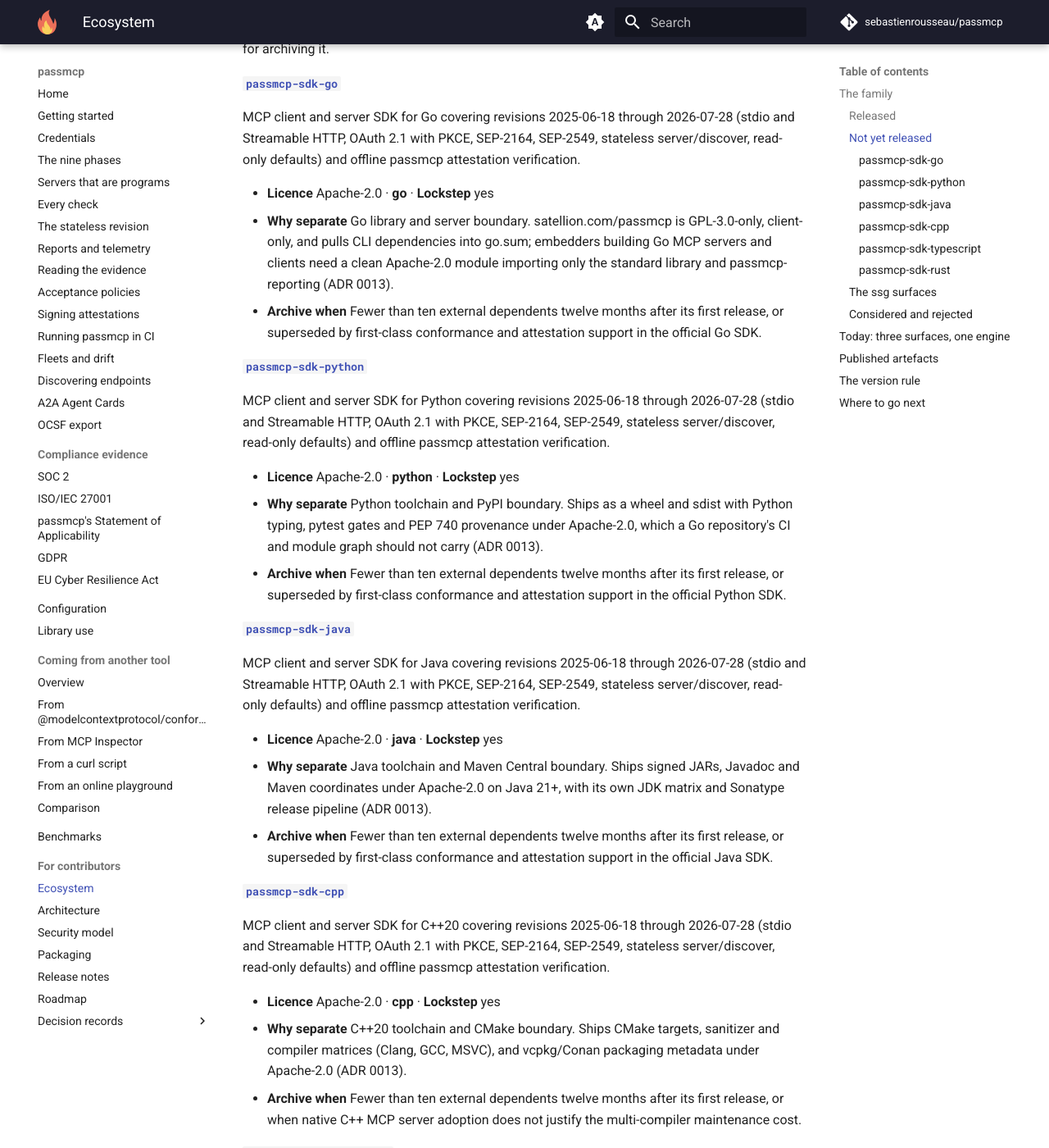
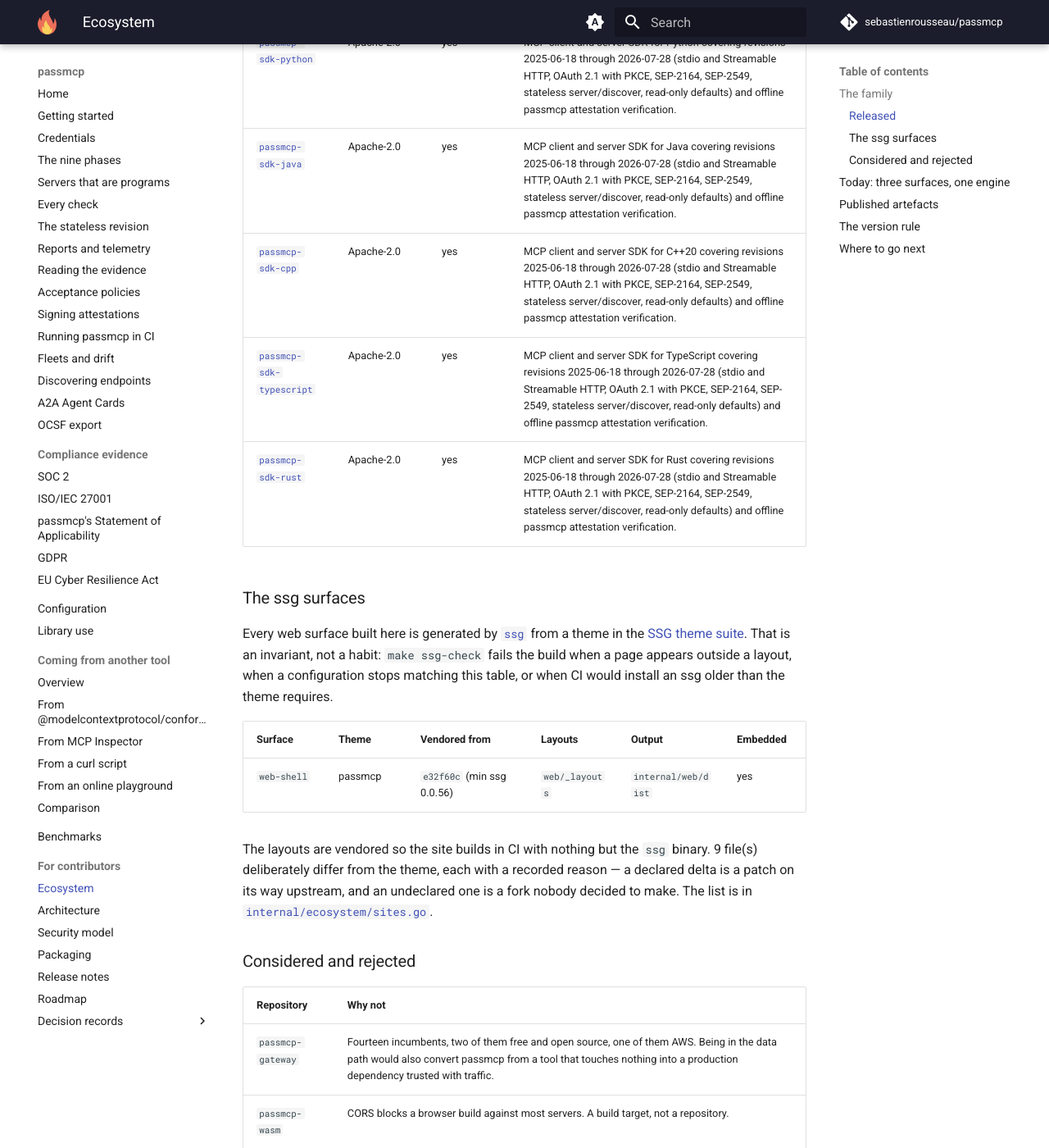
Before and after one commit to sebastienrousseau/passmcp, an MkDocs documentation site: the page built from docs/ecosystem.md, in a window 1280 px wide and 1400 px high, scrolled down 1527 px. Shown: the whole window at 82% size. Built offline with MkDocs 1.6.1 and Material for MkDocs 9.7.7, drawn with Linux system fonts in a browser that asks for light colours; comment, search, counter and statistics services are not loaded; some of the changed text lies outside the part shown.

Commit message:
chore(release): passmcp 0.0.10
Move go.mod, go.sum, and SBOM.md to satellion.com/passmcp-reporting
v0.0.10, promote all six Apache-2.0 MCP language SDKs to Released in
internal/ecosystem, stamp 0.0.10 on 2026-11-13 in CHANGELOG.md and
docs/releases/v0.0.10.md, update @v0.0.10 install pins, and refresh
docs/ecosystem.md, README.md, and ecosystem.json via make ecosystem.

Assisted-by: Antigravity:Gemini [golangci-lint, codespell, lychee]
Signed-off-by: Sebastien Rousseau <sebastienrousseau@users.noreply.github.com>

```diff
--- a/docs/ecosystem.md
+++ b/docs/ecosystem.md
@@ -32,61 +32,12 @@ build when they do.
 | [`passmcp-lsp`](https://github.com/sebastienrousseau/passmcp-lsp) | Apache-2.0 | yes | A language server over MCP artefacts — server.json, tool schemas, client configuration, passmcp policy and attestation files — with check-id hover from the guidance catalogue. |
 | [`passmcp-census`](https://github.com/sebastienrousseau/passmcp-census) | CC-BY-4.0 | yes | The reliability census of the MCP Registry's remote servers: the methodology, the disclosure log and the command that reproduces the figures. No edition has been published yet. |
 | [`satellion.com`](https://github.com/sebastienrousseau/satellion.github.io) | GPL-3.0-only | yes | The public site at satellion.com, built with SSG against passmcp's latest release: the home page, the manual and a sample report passmcp generates. |
-
-### Not yet released
-
-**Nothing is installable from these yet.** Each starts at the family's
-version and joins the release with its first tag. Every row states the
-boundary that forces a separate repository and the criterion for
-archiving it.
-
-#### [`passmcp-sdk-go`](https://github.com/sebastienrousseau/passmcp-sdk-go)
-
-MCP client and server SDK for Go covering revisions 2025-06-18 through 2026-07-28 (stdio and Streamable HTTP, OAuth 2.1 with PKCE, SEP-2164, SEP-2549, stateless server/discover, read-only defaults) and offline passmcp attestation verification.
-
-- **Licence** Apache-2.0 · **go** · **Lockstep** yes
-- **Why separate** Go library and server boundary. satellion.com/passmcp is GPL-3.0-only, client-only, and pulls CLI dependencies into go.sum; embedders building Go MCP servers and clients need a clean Apache-2.0 module importing only the standard library and passmcp-reporting (ADR 0013).
-- **Archive when** Fewer than ten external dependents twelve months after its first release, or superseded by first-class conformance and attestation support in the official Go SDK.
-
-#### [`passmcp-sdk-python`](https://github.com/sebastienrousseau/passmcp-sdk-python)
-
-MCP client and server SDK for Python covering revisions 2025-06-18 through 2026-07-28 (stdio and Streamable HTTP, OAuth 2.1 with PKCE, SEP-2164, SEP-2549, stateless server/discover, read-only defaults) and offline passmcp attestation verification.
-
-- **Licence** Apache-2.0 · **python** · **Lockstep** yes
-- **Why separate** Python toolchain and PyPI boundary. Ships as a wheel and sdist with Python typing, pytest gates and PEP 740 provenance under Apache-2.0, which a Go repository's CI and module graph should not carry (ADR 0013).
-- **Archive when** Fewer than ten external dependents twelve months after its first release, or superseded by first-class conformance and attestation support in the official Python SDK.
-
-#### [`passmcp-sdk-java`](https://github.com/sebastienrousseau/passmcp-sdk-java)
-
-MCP client and server SDK for Java covering revisions 2025-06-18 through 2026-07-28 (stdio and Streamable HTTP, OAuth 2.1 with PKCE, SEP-2164, SEP-2549, stateless server/discover, read-only defaults) and offline passmcp attestation verification.
-
-- **Licence** Apache-2.0 · **java** · **Lockstep** yes
-- **Why separate** Java toolchain and Maven Central boundary. Ships signed JARs, Javadoc and Maven coordinates under Apache-2.0 on Java 21+, with its own JDK matrix and Sonatype release pipeline (ADR 0013).
-- **Archive when** Fewer than ten external dependents twelve months after its first release, or superseded by first-class conformance and attestation support in the official Java SDK.
-
-#### [`passmcp-sdk-cpp`](https://github.com/sebastienrousseau/passmcp-sdk-cpp)
-
-MCP client and server SDK for C++20 covering revisions 2025-06-18 through 2026-07-28 (stdio and Streamable HTTP, OAuth 2.1 with PKCE, SEP-2164, SEP-2549, stateless server/discover, read-only defaults) and offline passmcp attestation verification.
-
-- **Licence** Apache-2.0 · **cpp** · **Lockstep** yes
-- **Why separate** C++20 toolchain and CMake boundary. Ships CMake targets, sanitizer and compiler matrices (Clang, GCC, MSVC), and vcpkg/Conan packaging metadata under Apache-2.0 (ADR 0013).
-- **Archive when** Fewer than ten external dependents twelve months after its first release, or when native C++ MCP server adoption does not justify the multi-compiler maintenance cost.
-
-#### [`passmcp-sdk-typescript`](https://github.com/sebastienrousseau/passmcp-sdk-typescript)
-
-MCP client and server SDK for TypeScript covering revisions 2025-06-18 through 2026-07-28 (stdio and Streamable HTTP, OAuth 2.1 with PKCE, SEP-2164, SEP-2549, stateless server/discover, read-only defaults) and offline passmcp attestation verification.
-
-- **Licence** Apache-2.0 · **typescript** · **Lockstep** yes
-- **Why separate** TypeScript toolchain and npm/JSR boundary. Ships ESM declarations and npm provenance attestations for Node.js, Deno and Bun under Apache-2.0 (ADR 0013).
-- **Archive when** Fewer than ten external dependents twelve months after its first release, or superseded by first-class conformance and attestation support in the official TypeScript SDK.
-
-#### [`passmcp-sdk-rust`](https://github.com/sebastienrousseau/passmcp-sdk-rust)
-
-MCP client and server SDK for Rust covering revisions 2025-06-18 through 2026-07-28 (stdio and Streamable HTTP, OAuth 2.1 with PKCE, SEP-2164, SEP-2549, stateless server/discover, read-only defaults) and offline passmcp attestation verification.
-
-- **Licence** Apache-2.0 · **rust** · **Lockstep** yes
-- **Why separate** Rust toolchain and crates.io boundary. Ships a Cargo crate with MSRV, clippy, cargo-deny and docs.rs guarantees under Apache-2.0 (ADR 0013).
-- **Archive when** Fewer than ten external dependents twelve months after its first release, or superseded by first-class conformance and attestation support in the official Rust SDK.
+| [`passmcp-sdk-go`](https://github.com/sebastienrousseau/passmcp-sdk-go) | Apache-2.0 | yes | MCP client and server SDK for Go covering revisions 2025-06-18 through 2026-07-28 (stdio and Streamable HTTP, OAuth 2.1 with PKCE, SEP-2164, SEP-2549, stateless server/discover, read-only defaults) and offline passmcp attestation verification. |
+| [`passmcp-sdk-python`](https://github.com/sebastienrousseau/passmcp-sdk-python) | Apache-2.0 | yes | MCP client and server SDK for Python covering revisions 2025-06-18 through 2026-07-28 (stdio and Streamable HTTP, OAuth 2.1 with PKCE, SEP-2164, SEP-2549, stateless server/discover, read-only defaults) and offline passmcp attestation verification. |
+| [`passmcp-sdk-java`](https://github.com/sebastienrousseau/passmcp-sdk-java) | Apache-2.0 | yes | MCP client and server SDK for Java covering revisions 2025-06-18 through 2026-07-28 (stdio and Streamable HTTP, OAuth 2.1 with PKCE, SEP-2164, SEP-2549, stateless server/discover, read-only defaults) and offline passmcp attestation verification. |
+| [`passmcp-sdk-cpp`](https://github.com/sebastienrousseau/passmcp-sdk-cpp) | Apache-2.0 | yes | MCP client and server SDK for C++20 covering revisions 2025-06-18 through 2026-07-28 (stdio and Streamable HTTP, OAuth 2.1 with PKCE, SEP-2164, SEP-2549, stateless server/discover, read-only defaults) and offline passmcp attestation verification. |
+| [`passmcp-sdk-typescript`](https://github.com/sebastienrousseau/passmcp-sdk-typescript) | Apache-2.0 | yes | MCP client and server SDK for TypeScript covering revisions 2025-06-18 through 2026-07-28 (stdio and Streamable HTTP, OAuth 2.1 with PKCE, SEP-2164, SEP-2549, stateless server/discover, read-only defaults) and offline passmcp attestation verification. |
+| [`passmcp-sdk-rust`](https://github.com/sebastienrousseau/passmcp-sdk-rust) | Apache-2.0 | yes | MCP client and server SDK for Rust covering revisions 2025-06-18 through 2026-07-28 (stdio and Streamable HTTP, OAuth 2.1 with PKCE, SEP-2164, SEP-2549, stateless server/discover, read-only defaults) and offline passmcp attestation verification. |
 
 ### The ssg surfaces
 
```
Also changed, not shown: CHANGELOG.md (+9 -1 lines), README.md (+2 -2 lines), SBOM.md (+1 -1 lines), docs/ci.md (+3 -3 lines), docs/getting-started.md (+1 -1 lines), docs/releases/v0.0.10.md (added, +8 -0 lines), ecosystem.json (+6 -6 lines), 3 other files.
